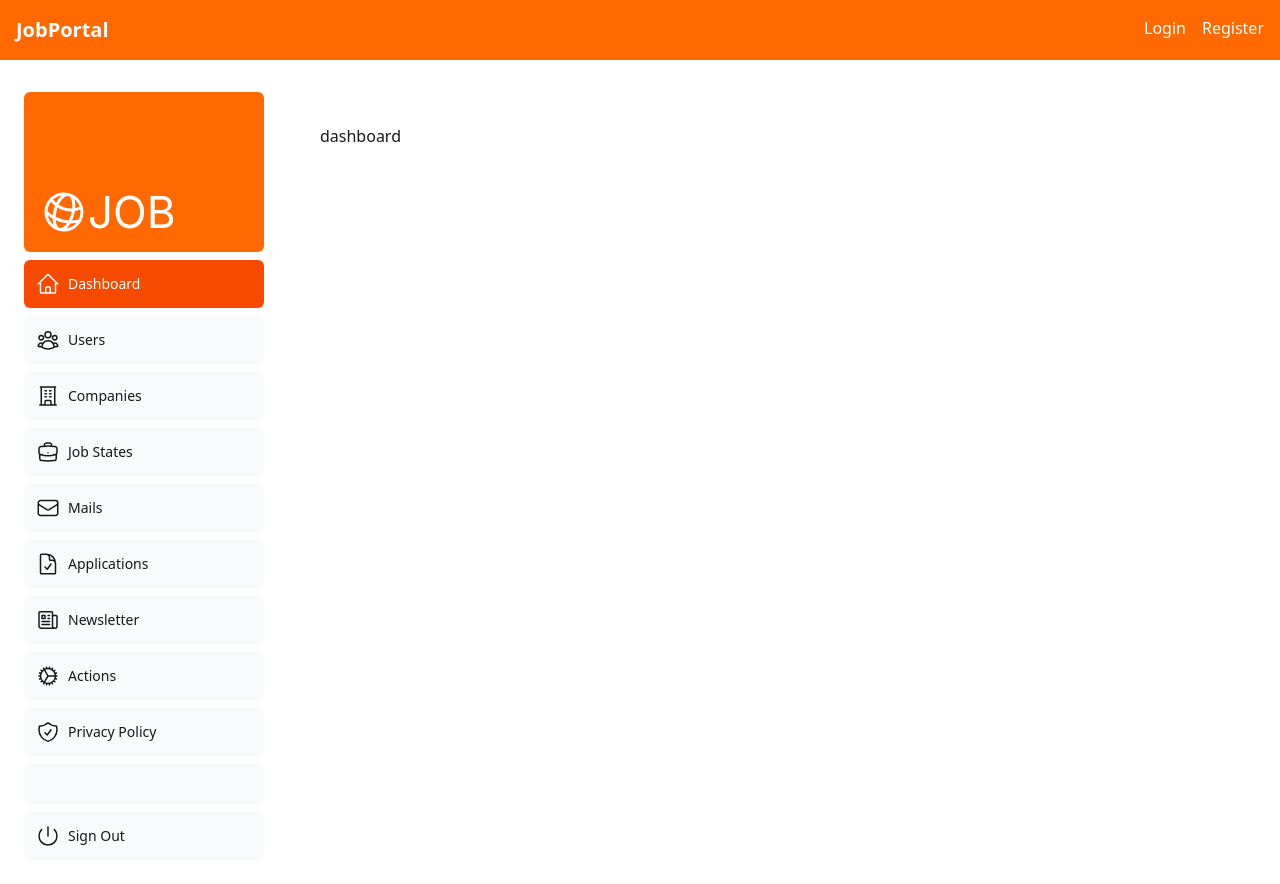
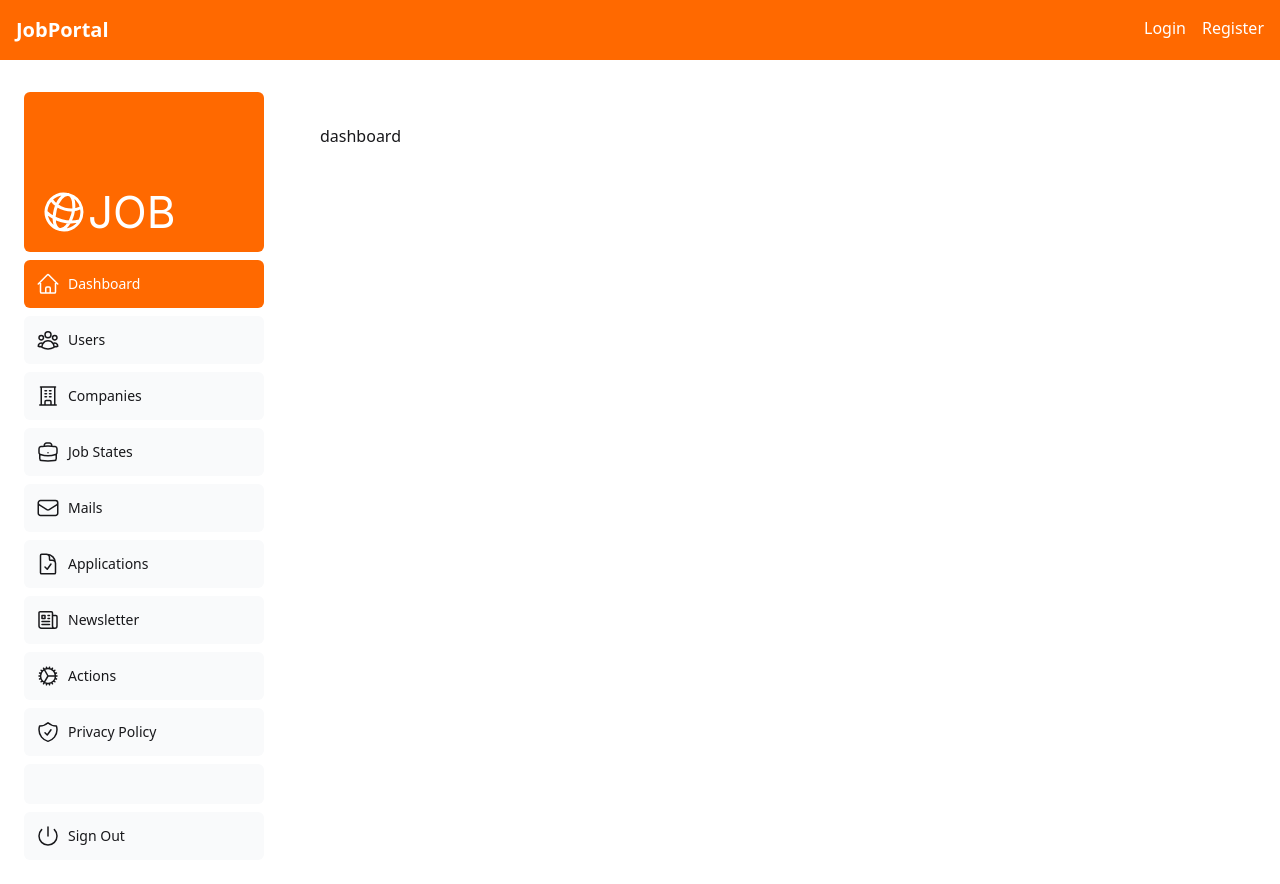
Before and after one commit to Abirrahman2/job-portal-frontend, a Next.js app: page /dashboard in a window 1280 px wide. Shown: the top 884 px of the page. Built offline with nearby package versions, Linux system fonts and the light colour scheme.

Commit message:
all other sections

```diff
--- a/src/app/ui/dashboard/nav-links.tsx
+++ b/src/app/ui/dashboard/nav-links.tsx
@@ -39,8 +39,8 @@
             href={link.href}
             className={`flex h-[48px] grow items-center justify-center gap-2 rounded-md p-3 text-sm font-medium md:flex-none md:justify-start md:p-2 md:px-3 ${
               isActive
-                ? 'bg-orange-600 text-white'
-                : 'bg-gray-50 hover:bg-sky-100 hover:text-blue-600'
+                ? 'bg-orange-500 text-white'
+                : 'bg-gray-50 hover:bg-sky-100 hover:text-orange-500'
             }`}
           >
             <LinkIcon className="w-6" />
--- a/src/app/ui/dashboard/sidenav.tsx
+++ b/src/app/ui/dashboard/sidenav.tsx
@@ -18,7 +18,7 @@
         <NavLinks />
         <div className="hidden h-auto w-full grow rounded-md bg-gray-50 md:block"></div>
         <form>
-          <button className="flex h-[48px] w-full grow items-center justify-center gap-2 rounded-md bg-gray-50 p-3 text-sm font-medium hover:bg-sky-100 hover:text-blue-600 md:flex-none md:justify-start md:p-2 md:px-3">
+          <button className="flex h-[48px] w-full grow items-center justify-center gap-2 rounded-md bg-gray-50 p-3 text-sm font-medium hover:bg-sky-100 hover:text-orange-500 md:flex-none md:justify-start md:p-2 md:px-3">
             <PowerIcon className="w-6" />
             <div className="hidden md:block">Sign Out</div>
           </button>
```
